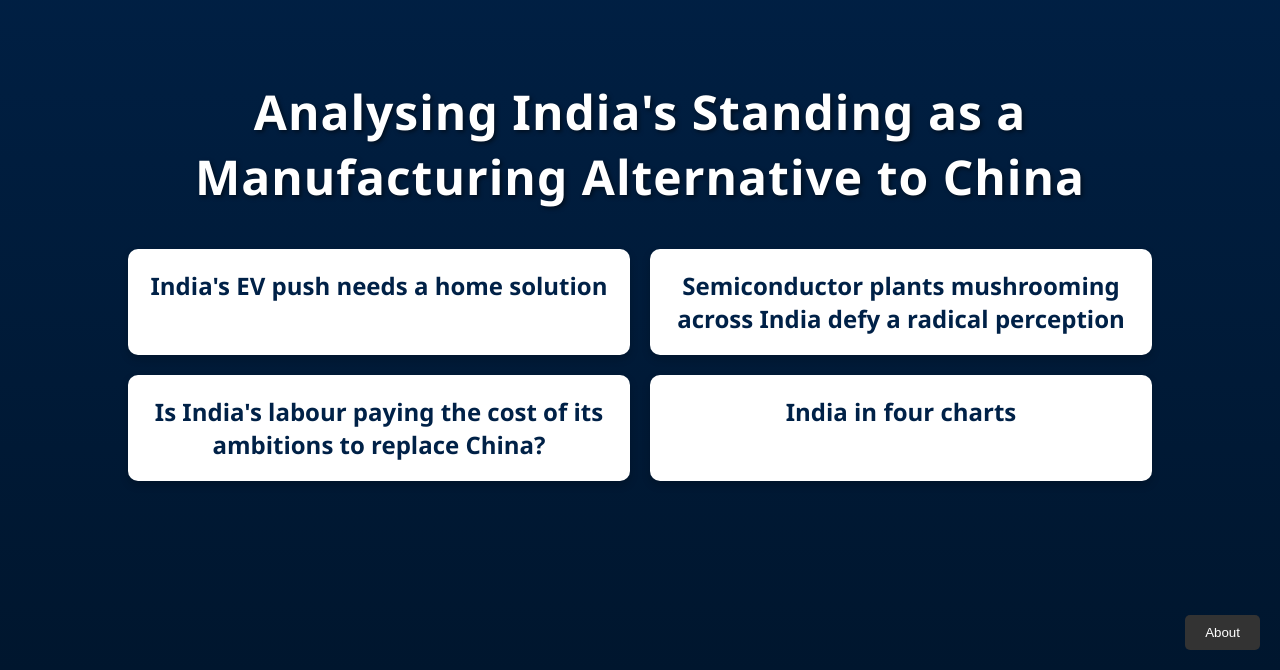
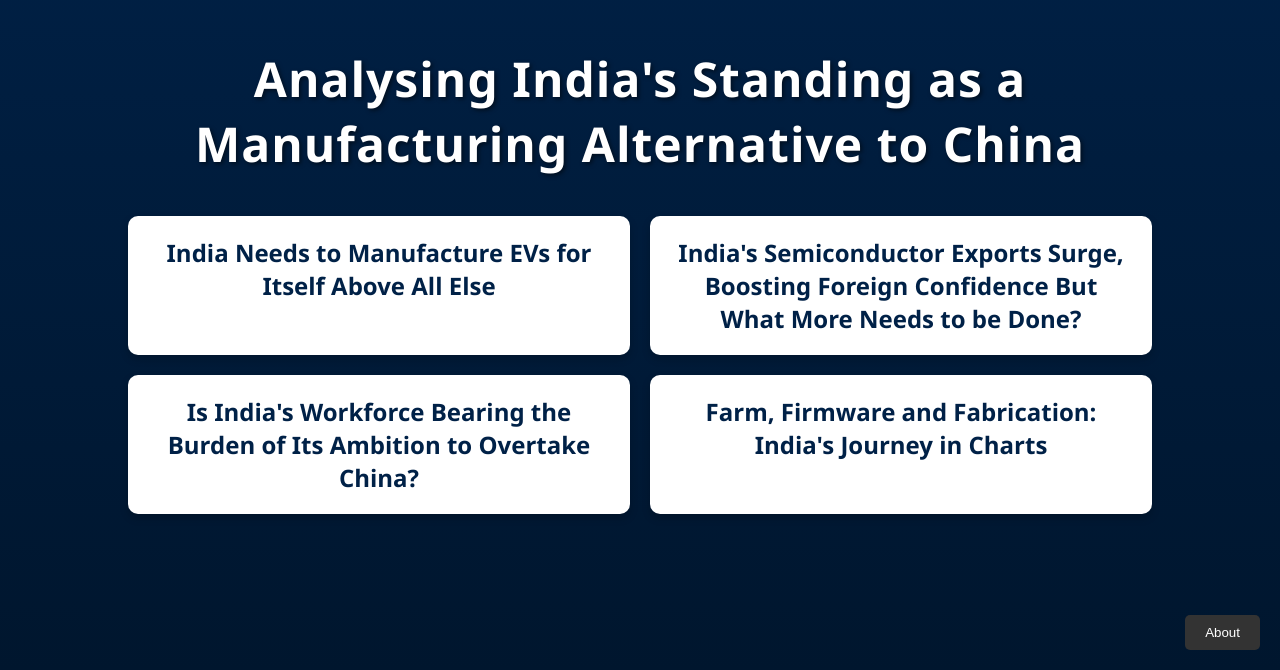
Before and after one commit to VyasanNavneet/C_23058872, a plain HTML site: page index.html in a window 1280 px wide. Shown: the part 130-800 px from the top of the page. Drawn offline with Linux system fonts and the light colour scheme.

Commit message:
Update index.html
27th update

```diff
--- a/index.html
+++ b/index.html
@@ -59,16 +59,16 @@
     <h1 class="main-heading">Analysing India's Standing as a Manufacturing Alternative to China</h1>
     <div class="container">
         <div class="box" onclick="openLink('story1.html')">
-            <h2>India's EV push needs a home solution</h2>
+            <h2>India Needs to Manufacture EVs for Itself Above All Else</h2>
         </div>
         <div class="box" onclick="openLink('story2.html')">
-            <h2>Semiconductor plants mushrooming across India defy a radical perception</h2>
+            <h2>India's Semiconductor Exports Surge, Boosting Foreign Confidence But What More Needs to be Done?</h2>
         </div>
         <div class="box" onclick="openLink('story3.html')">
-            <h2>Is India's labour paying the cost of its ambitions to replace China?</h2>
+            <h2>Is India's Workforce Bearing the Burden of Its Ambition to Overtake China?</h2>
         </div>
         <div class="box" onclick="openLink('story4.html')">
-            <h2>India in four charts</h2>
+            <h2>Farm, Firmware and Fabrication: India's Journey in Charts</h2>
         </div>
     </div>
 
@@ -79,7 +79,7 @@
             <span class="close" onclick="closePopup()">&times;</span>
             <h2>About This Project</h2>
             <p>ID: C23058872</p>
-            <p>This project - through four stories - explores the reality of India's standing as a semiconductor and EV manufacturing alternative to China. As countries slowly diversify their manufacturing chains, I have analysed the financial statements and spoken to industry experts to understand how feasable is this target. Through a series of articles and data visualizations, the aim is to provide a comprehensive overview of India's manufacturing capabilities and challenges.</p>
+            <p>India wants to manufacture. It wants to manufacture big. It's got a young population and a booming economy. Yet, it's exports are dwarfed in comparison to China. Now, it is being looked at as a viable option to diversify manufacturing chains. But is this dream viable? Who is paying the price of India's ambition? And why does it want to manufacture electric vehicles and semiconductors. These four articles report on India's dreams and the reality, its journey and its future.</p>
         </div>
     </div>
 
```
